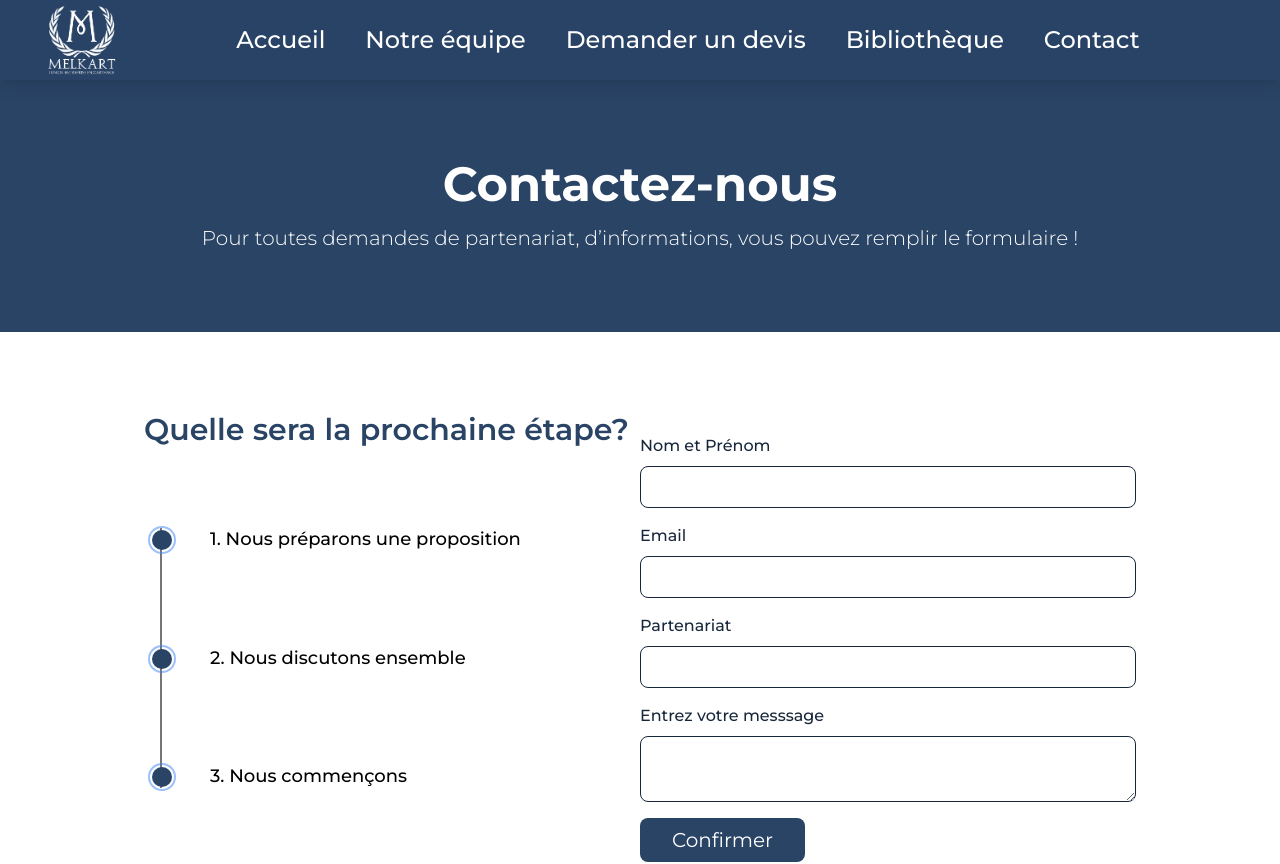
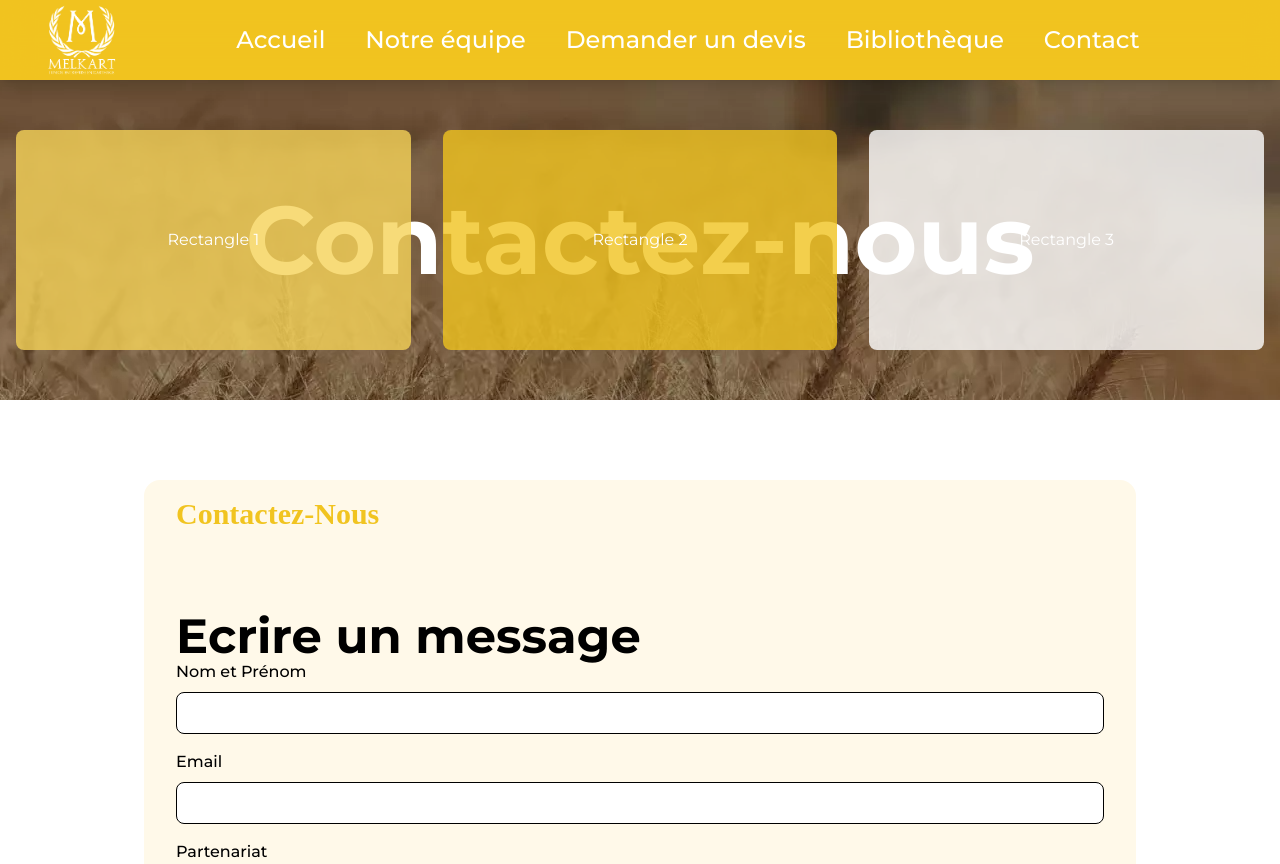
Before and after one commit to YasminaAttia01/SWInatJe, a Next.js app: page /contact in a window 1280 px wide. Shown: the top 864 px of the page. Built offline with nearby package versions, Linux system fonts and the light colour scheme.

Commit message:
fixing the devis and contact page

```diff
--- a/app/components/DevisForm2.js
+++ b/app/components/DevisForm2.js
@@ -9,7 +9,7 @@ const DevisForm2 = (props) => {
         <div className="grid grid-cols-1 md:grid-cols-2 w-full gap-8">
           <div className="flex flex-col gap-8">
             <DevisInput
-              label="Hébergement et Domaine :"
+              label="Services demandés :"
               name="hostingAndDomain"
               type="text"
               value={data.hostingAndDomain}
--- a/app/contact/page.js
+++ b/app/contact/page.js
@@ -1,5 +1,5 @@
 'use client';
-import React, { useState }  from "react";
+import React, { useState } from "react";
 import Joi from "joi";
 import axios from "axios";
 import TimelineStepper from "../components/TimelineStepper";
@@ -14,14 +14,12 @@ const ContactPage = () => {
     message: "",
   });
 
-
-
   const handleSubmit = async (e) => {
     e.preventDefault();
     console.log('FormData before submit:', formData);
 
     try {
-      const response =await axios.post("http://localhost:3300/api/contact",formData) ;
+      const response = await axios.post("http://localhost:3300/api/contact", formData);
       if (response.status !== 200) {
         throw new Error('Request failed');
       }
@@ -32,7 +30,6 @@ const ContactPage = () => {
     }
   };
 
-
   const handleChange = (e) => {
     const { name, value } = e.target;
     setFormData((prevData) => ({
@@ -41,13 +38,10 @@ const ContactPage = () => {
     }));
   };
 
-
-
-
   const InputField = ({ placeholder }) => {
     return (
       <input
-        className="w-full bg-[#E8E5E5] color-[#656464] rounded-lg p-4 focus:outline-none  focus:ring-2 focus:ring-primary"
+        className="w-full bg-[#E8E5E5] color-[#656464] rounded-lg p-4 focus:outline-none focus:ring-2 focus:ring-primary"
         placeholder={placeholder}
       />
     );
@@ -56,37 +50,52 @@ const ContactPage = () => {
   const TextareaField = ({ placeholder }) => {
     return (
       <textarea
-        className="w-full bg-[#e8e5e5] rounded-lg p-4 focus:outline-none  focus:ring-2 focus:ring-primary"
+        className="w-full bg-[#e8e5e5] rounded-lg p-4 focus:outline-none focus:ring-2 focus:ring-primary"
         placeholder={placeholder}
       />
     );
   };
+
   return (
     <main className="min-h-screen pt-20 overflow-hidden">
-      <div className="flex flex-col gap-4 items-center justify-center text-white py-20 text-center ">
-        <h1 className="font-bold text-5xl">Contactez-nous</h1>
-        <p className="font-light text-xl ">
-          Pour toutes demandes de partenariat, d’informations, vous pouvez
-          remplir le formulaire !
-        </p>
+      <div className="min-h-[40vh] bg-agro bg-no-repeat bg-center flex flex-col items-center justify-center relative">
+        <h1 className="text-5xl md:text-8xl font-bold text-white text-center">Contactez-nous</h1>
+        {/* Three rectangles */}
+        <div className="absolute bottom- left-0 right-0 flex justify-center">
+          {[
+            { color: "rgba(246, 210, 88, 0.8)", text: "Rectangle 1" },
+            { color: "rgba(241, 196, 32, 0.8)", text: "Rectangle 2" },
+            { color: "rgba(255, 255, 255, 0.8)", text: "Rectangle 3" }
+          ].map((item, index) => (
+            <div
+              key={index}
+              className="w-[399.98px] h-[220px] bg-white rounded-lg m-4 flex justify-center items-center"
+              style={{ backgroundColor: item.color }}
+            >
+              <p className="text-white font-Covered-By-Your-Grace">{item.text}</p>
+            </div>
+          ))}
+        </div>
       </div>
 
       <div className="px-16 md:px-20 lg:px-24 xl:px-36 py-10 lg:py-20 bg-white flex flex-col lg:flex-row items-center justify-center">
+        <div className="container mx-auto max-w-screen-lg px-8 py-4 bg-custom rounded-2xl text-secondary">
           <div className="w-full">
-          <h2 className="text-primary font-semibold text-3xl mb-20">
-            Quelle sera la prochaine étape?
+            <h2 className="text-primary f1c420-text font-semibold text-3xl mb-20">
+             Contactez-Nous
             </h2>
-          <TimelineStepper />
+            <h1 className="mb- text-5xl md:text-5xl font-bold"> Ecrire un message </h1>
           </div>
           <form className="w-full flex flex-col items-center justify-center gap-4" onSubmit={handleSubmit}>
             <DevisInput label="Nom et Prénom" name="name" type="text" value={formData.name} onChange={handleChange} />
             <DevisInput label="Email" name="email" type="email" value={formData.email} onChange={handleChange}/>
             <DevisInput label="Partenariat" name="partenariat" type="text" value={formData.partenariat} onChange={handleChange} />
             <DevisInput
-            label="Entrez votre messsage "
+              label="Entrez votre message"
               name="message"
               type="textarea"
-            value={formData.message} onChange={handleChange}
+              value={formData.message}
+              onChange={handleChange}
             />
 
             <div className="flex w-full gap-2">
@@ -99,6 +108,8 @@ const ContactPage = () => {
             </div>
           </form>
         </div>
+      </div>
+
       <div className="w-full flex flex-col items-center justify-center py-12">
         <h1 className="text-white bold text-center mb-10 font-bold text-5xl">
           Où nous-trouver ?
@@ -106,14 +117,13 @@ const ContactPage = () => {
 
         <div className="w-full max-w-[600px] rounded-2xl overflow-hidden">
           <iframe
-         src="https://www.google.com/maps/embed?pb=!1m18!1m12!1m3!1d102163.62258070143!2d10.128747251822952!3d36.851738563646286!2m3!1f0!2f0!3f0!3m2!1i1024!2i768!4f13.1!3m3!1m2!1s0x12fd34d69e694547%3A0xe1e0376f3637688f!2sNational%20Engineering%20School%20of%20Carthage!5e0!3m2!1sen!2stn!4v1701266189207!5m2!1sen!2stn"
+            src="https://maps.app.goo.gl/uUV3aWPbxWCEVHFM6"
             width="100%"
             height="450"
             allowFullScreen
             loading="lazy"
             referrerPolicy="no-referrer-when-downgrade"
           ></iframe>
-
         </div>
       </div>
     </main>
--- a/app/devis/page.js
+++ b/app/devis/page.js
@@ -1,4 +1,4 @@
-"use client";
+"use client"
 import React from "react";
 import { useState } from "react";
 import { InlineWidget } from "react-calendly";
@@ -8,6 +8,7 @@ import axios from "axios";
 import { toast } from "react-toastify";
 
 import { Form1Validation, Form2Validation } from "../../utils/validation";
+
 const page = () => {
   const [activeTab, setActiveTab] = useState(0);
   const [errors, setErrors] = useState([]);
@@ -106,20 +107,24 @@ const page = () => {
   ];
 
   return (
-    <main className="min-h-screen pt-20 overflow-hidden">
-      <div className="flex flex-col gap-12 items-center justify-center text-white py-20 text-center ">
+    <main className=" min-h-screen pt-20 overflow-hidden">
+       <div className="min-h-[40vh] bg-agro bg-no-repeat bg-center flex flex-col items-center justify-center">
+        <h1 className="text-5xl md:text-8xl font-bold text-white text-center">Demandez un Devis </h1>
+      </div>
+
+      <div className="flex flex-col gap-12 items-center justify-center text-tertiary py-20 text-center bg-white">
         <div className="flex flex-col gap-4">
-          <h1 className="font-bold text-5xl">Demander un Devis</h1>
-          <p className="font-light text-xl ">
-            Pour planifier une rencontre avec nous , discuter de vos besoins et
-            obtenir un devis vous pouvez remplir le formulaire ci-dessous !
+          <p className="f1c420-text">
+            Pour planifier une rencontre avec nous, discuter de vos besoins et obtenir un devis, vous pouvez remplir le formulaire ci-dessous!
           </p>
         </div>
         {activeTab === 0 || activeTab === 1 ? (
-          <div className="container mx-auto max-w-screen-lg px-8 py-4 bg-white rounded-2xl text-secondary">
+  <div className="container mx-auto max-w-screen-lg px-8 py-4 bg-custom rounded-2xl text-secondary">
+
             <div className="flex justify-between items-center">
               <p className="font-bold text-3xl custom-underline text-start">
-                Start a project
+                Commencer un <br />
+                Nouveau Projet
               </p>
               <div className="min-w-[70px] max-w-[90px]">
         <img
@@ -129,7 +134,7 @@ const page = () => {
       </div>
             </div>
             <div className="flex justify-center items-center">
-              <div className="container mx-auto bg-white">
+      <div className="container mx-auto bg-custom">
         {formSteps[activeTab]}
       </div>
     </div>
@@ -161,6 +166,7 @@ const page = () => {
         </button>
       ) : null}
 
+
               {activeTab === formSteps.length - 1 ? (
         <button
           className="text-white py-2 px-8 text-xl rounded-lg bg-primary hover:bg-tertiary app_transition "
--- a/app/globals.css
+++ b/app/globals.css
@@ -7,8 +7,17 @@
 }
 
 :root {
-  --primary: #2a4466;
-  --secondary: #17273b;
-  --tertiary: #1c2e44;
-  --quaternary: #385985;
+  --primary: #FFF9E9;
+  --secondary: #000000  ;
+  --tertiary: #F1C420;
+  --quaternary: #F1C420;
+.bg-custom {
+  background-color: #FFF9E9;
 }
+.f1c420-text {
+  color: #F1C420;
+  font-family: 'Covered By Your Grace', cursive;
+}
+
+
+}
--- a/tailwind.config.js
+++ b/tailwind.config.js
@@ -10,12 +10,13 @@ module.exports = {
       backgroundImage: {
         hero: "url('/images/hero_background.png')",
         values: "url('/images/values_section_bg.png')",
+        agro: "url('/images/ch3ir.png')"
       },
       colors: {
-        primary: "#2a4466",
-        secondary: "#17273b",
-        tertiary: "#1c2e44",
-        quaternary: "#385985",
+        primary: "#F1C420",
+        secondary: "#000000",
+        tertiary: "#",
+        quaternary: "#FFFFF",
       },
       dropShadow: {
         "3xl": "10 4px 4px rgba(0, 0, 0, 0.30)",
```
Also changed, not shown: public/images/ch3ir.png (added), public/logo/logo_main.png. Lines whose indentation alone changed are shown as unchanged.
